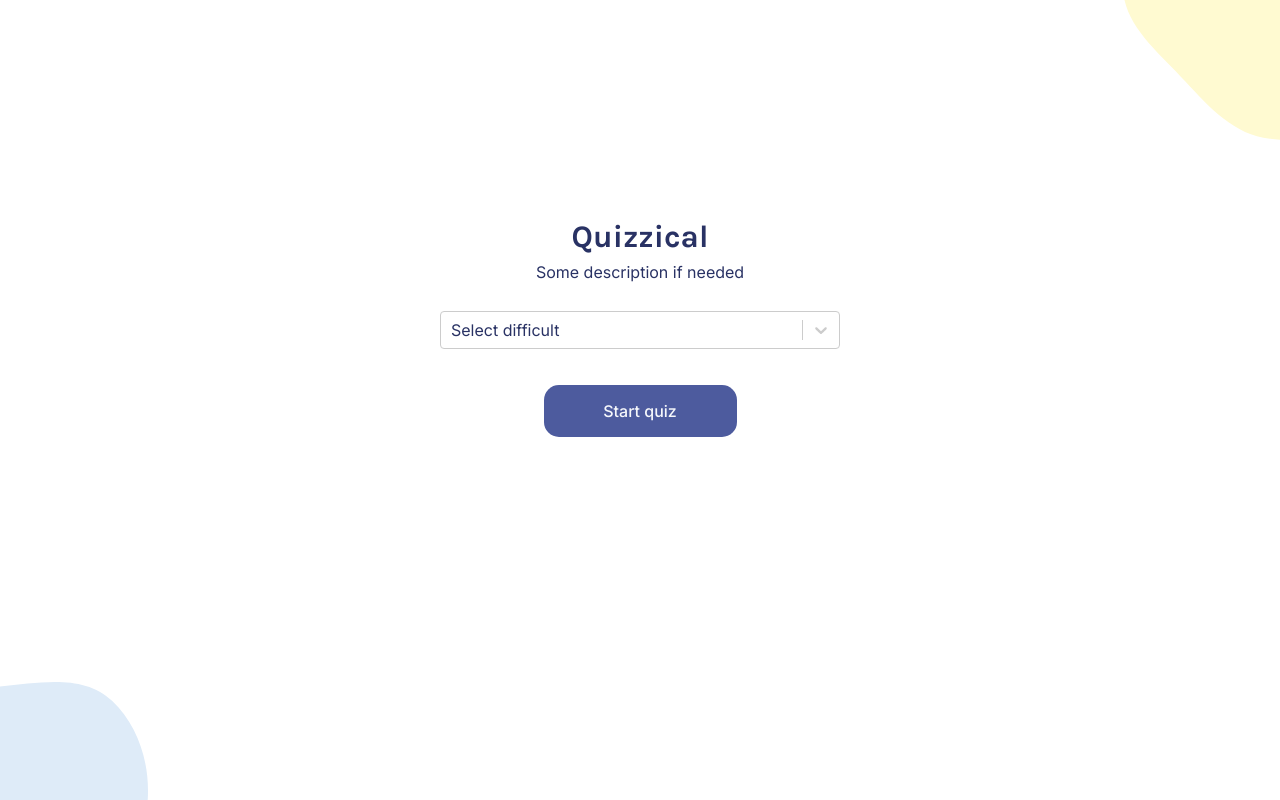
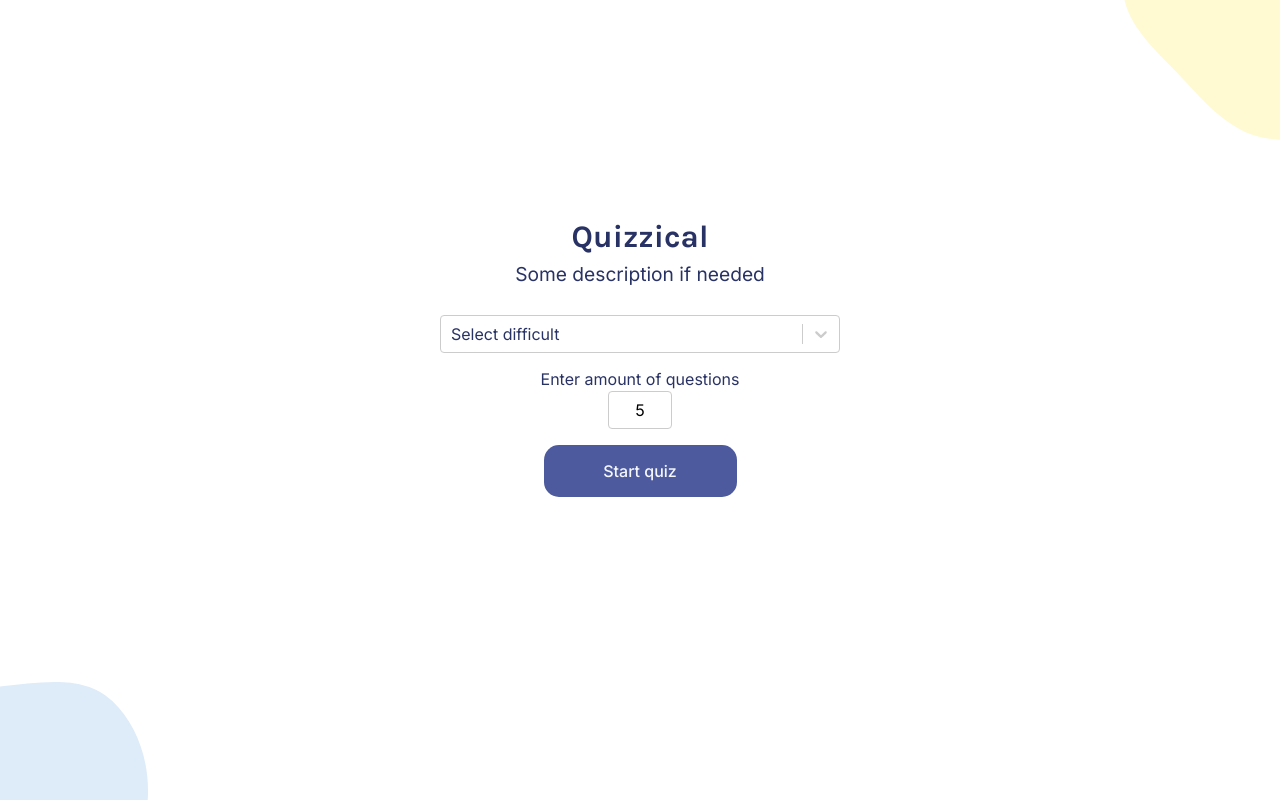
Before and after one commit to Haomari/Quizzical, a React (Create React App) app: page / in a window 1280 px wide. Built offline with nearby package versions, Linux system fonts and the light colour scheme.

Commit message:
add functionality to choose amount of questions

```diff
--- a/package.json
+++ b/package.json
@@ -9,6 +9,7 @@
     "axios": "^1.4.0",
     "he": "^1.2.0",
     "nanoid": "^4.0.2",
+    "rc-input-number": "^8.0.1",
     "react": "^18.2.0",
     "react-dom": "^18.2.0",
     "react-scripts": "^5.0.1",
--- a/src/App.jsx
+++ b/src/App.jsx
@@ -1,19 +1,19 @@
 import React, { useState } from "react";
 import Quizzical from "./components/Quizzical";
 import Select from "react-select";
+import InputNumber from "rc-input-number";
 
 function App() {
   const [isStartScreen, setIsStartScreen] = useState(true);
   const [difficultOfQuizzical, setDifficultOfQuizzical] = useState("");
+  const [amountOfAnswers, setAmountOfAnswers] = useState(5);
 
   const toggleIsStartScreen = () => {
-		console.log(difficultOfQuizzical)
-    if (difficultOfQuizzical.length > 0) {
+    if (difficultOfQuizzical.length > 0 && amountOfAnswers) {
       setIsStartScreen((prevIsStartScreen) => !prevIsStartScreen);
-      console.log(isStartScreen);
     } else {
-			alert("Please chouse difficult")
-		}
+      alert("Please chouse difficult and enter amount of questions");
+    }
   };
 
   const selectOptions = [
@@ -22,7 +22,6 @@ function App() {
     { value: "hard", label: "Hard" },
   ];
 
-  console.log("run A");
 
   return (
     <main className="page">
@@ -69,9 +68,18 @@ function App() {
                 placeholder="Select difficult"
                 classNamePrefix="select-main"
                 isSearchable={false}
-                // defaultMenuIsOpen
               />
-							<input type="number" className="main__text-input input"/>
+							<h3 className="main__input-number_label">Enter amount of questions</h3>
+              <InputNumber
+								value={amountOfAnswers}
+                type="number"
+                prefixCls={"main__input-number"}
+                defaultValue={5}
+                min={1}
+                max={50}
+								required={true}
+                onChange={(e) => setAmountOfAnswers(e)}
+              />
               <button
                 onClick={toggleIsStartScreen}
                 type="button"
@@ -81,7 +89,10 @@ function App() {
               </button>
             </>
           ) : (
-            <Quizzical difficultOfQuizzical={difficultOfQuizzical} />
+            <Quizzical
+              difficultOfQuizzical={difficultOfQuizzical}
+              amountOfAnswers={amountOfAnswers}
+            />
           )}
         </div>
       </section>
--- a/src/components/Quizzical.jsx
+++ b/src/components/Quizzical.jsx
@@ -11,12 +11,10 @@ export default function Quizzical(props) {
   const [triggerReload, setTriggerReload] = useState(false);
 
 
-  console.log(props.difficultOfQuizzical);
   useEffect(() => {
     axios
-      .get(`https://opentdb.com/api.php?amount=5&category=31&difficulty=${props.difficultOfQuizzical}`)
+      .get(`https://opentdb.com/api.php?amount=${props.amountOfAnswers}&category=31&difficulty=${props.difficultOfQuizzical}`)
       .then((response) => {
-        console.log(response.data.results);
         setQuizzData(
           response.data.results.map((item) => {
             // Function to shuffle the array using the Fisher-Yates algorithm
@@ -30,8 +28,6 @@ export default function Quizzical(props) {
 
               return newArray;
             }
-
-            console.log(item.type);
 
             const sortedAnswers = shuffleArray([
               item.correct_answer,
@@ -56,8 +52,6 @@ export default function Quizzical(props) {
                       };
                     })
                   : ["True", "False"].map((text) => {
-                      console.log(text);
-                      console.log(item.correct_answer);
                       return {
                         id: nanoid(),
                         className: "",
@@ -67,7 +61,6 @@ export default function Quizzical(props) {
                       };
                     }),
             };
-            console.log(newItem);
             return newItem;
           })
         );
@@ -78,7 +71,6 @@ export default function Quizzical(props) {
   }, [triggerReload]);
 
   const handleSubmitOrReset = () => {
-    console.log("i");
     if (isEnd) {
       setAmountOfCorrectAnswers(0);
       setTriggerReload((prevTriggerReload) => !prevTriggerReload);
@@ -123,7 +115,6 @@ export default function Quizzical(props) {
             ? {
                 ...item,
                 allAnswers: item.allAnswers.map((question) => {
-                  console.log(question);
                   return {
                     ...question,
                     isSelect: id === question.id ? !question.isSelect : false,
@@ -138,7 +129,6 @@ export default function Quizzical(props) {
     }
   };
 
-  console.log(quizzData);
 
   return (
     quizzData &&
@@ -159,7 +149,7 @@ export default function Quizzical(props) {
         {isEnd ? (
           <div className="quizzical__bottom-body">
             <p className="quizzical__bottom-text">
-              You scored {amountOfCorrectAnswers}/5 correct answers
+              You scored {amountOfCorrectAnswers}/{props.amountOfAnswers} correct answers
             </p>
             <button
               onClick={handleSubmitOrReset}
--- a/src/scss/base/forms/select.scss
+++ b/src/scss/base/forms/select.scss
@@ -19,7 +19,6 @@
 		}
 
 		&:hover {
-			border-color: var(--bg-accent) !important;
 			box-shadow: 0 0 0 rem(1) var(--bg-accent) !important;
 		}
   }
--- a/src/scss/base/null.scss
+++ b/src/scss/base/null.scss
@@ -35,11 +35,16 @@ body {
 }
 input,
 button,
-textarea {
+textarea,
+input::-webkit-outer-spin-button,
+input::-webkit-inner-spin-button {
 	font-family: $fontFamily;
 	font-size: inherit;
 	line-height: inherit;
+	appearance: none;
 }
+
+
 button {
 	cursor: pointer;
 	color: inherit;
--- a/src/scss/home.scss
+++ b/src/scss/home.scss
@@ -33,7 +33,7 @@
   &__description {
     text-align: center;
     font-family: Inter;
-    font-size: 1rem;
+    font-size: 1.2rem;
     font-style: normal;
     font-weight: 400;
     line-height: normal;
@@ -42,6 +42,62 @@
       padding-bottom: 1.81rem;
     }
   }
+
+	&__input-number {
+		padding-bottom: 1rem;
+
+		&_label {
+			text-align: center;
+			font-family: Inter;
+			font-size: 1rem;
+			font-style: normal;
+			font-weight: 400;
+			line-height: normal;
+			padding-bottom: 0.1rem;
+		}
+	}
+
+	&__input-number-input-wrap {
+		margin: 0 auto;
+		max-width: 10rem;
+		width: 4rem;
+		border: 1px solid #000;
+    align-items: center;
+    cursor: default;
+    display: flex;
+    flex-wrap: wrap;
+    justify-content: space-between;
+    min-height: 38px;
+    outline: 0!important;
+    position: relative;
+    transition: all 300ms;
+    background-color: hsl(0, 0%, 100%);
+    border-color: hsl(0, 0%, 80%);
+    border-radius: 4px;
+    border-style: solid;
+    border-width: 1px;
+    box-sizing: border-box;
+
+		@media (any-hover: hover){
+			&:hover{
+				box-shadow: 0 0 0 rem(1) var(--bg-accent) ;
+			}
+
+			&:focus-within{
+				border-color: #2684FF;
+				width: 10rem;
+			}
+		}
+
+		& input {
+			// border: 1px solid #000;
+			text-align: center;
+			padding: 0 1rem;
+			width: 100%;
+		}
+	}
+
+
 
   &__select {
     padding-bottom: 1rem;
@@ -54,7 +110,7 @@
     margin: 0 auto;
 
     border-radius: 0.9375rem;
-    background: #4D5B9E;
+    background: var(--bg-accent);
 
     color: var(--text-accent);
     text-align: center;
@@ -64,6 +120,15 @@
     font-weight: 500;
     line-height: normal;
   }
+}
+
+input {
+	// border: 1px solid #000;
+	padding: 0 1rem;
+	width: 100%;
+	&:focus + .main__input-number-input-wrap {
+		border-color: #2684FF;
+	}
 }
 
 .quizzical {
@@ -81,7 +146,7 @@
   &__bottom-button {
     display: block;
     padding: 0.65rem 1.35rem;
-    background-color: #4D5B9E;
+    background-color: var(--bg-accent);
     margin: 0 auto;
     border-radius: 0.9375rem;
 
@@ -142,7 +207,7 @@
     line-height: normal;
 
     border-radius: 0.49638rem;
-    border: 0.794px solid #4D5B9E;
+    border: 0.794px solid var(--bg-accent);
     padding: 0.25rem 1rem;
     min-width: 4.12013rem;
 
```
Also changed, not shown: src/components/Question.jsx (+0 -17 lines), 1 other file (tests, documents, lock files or other folders).
